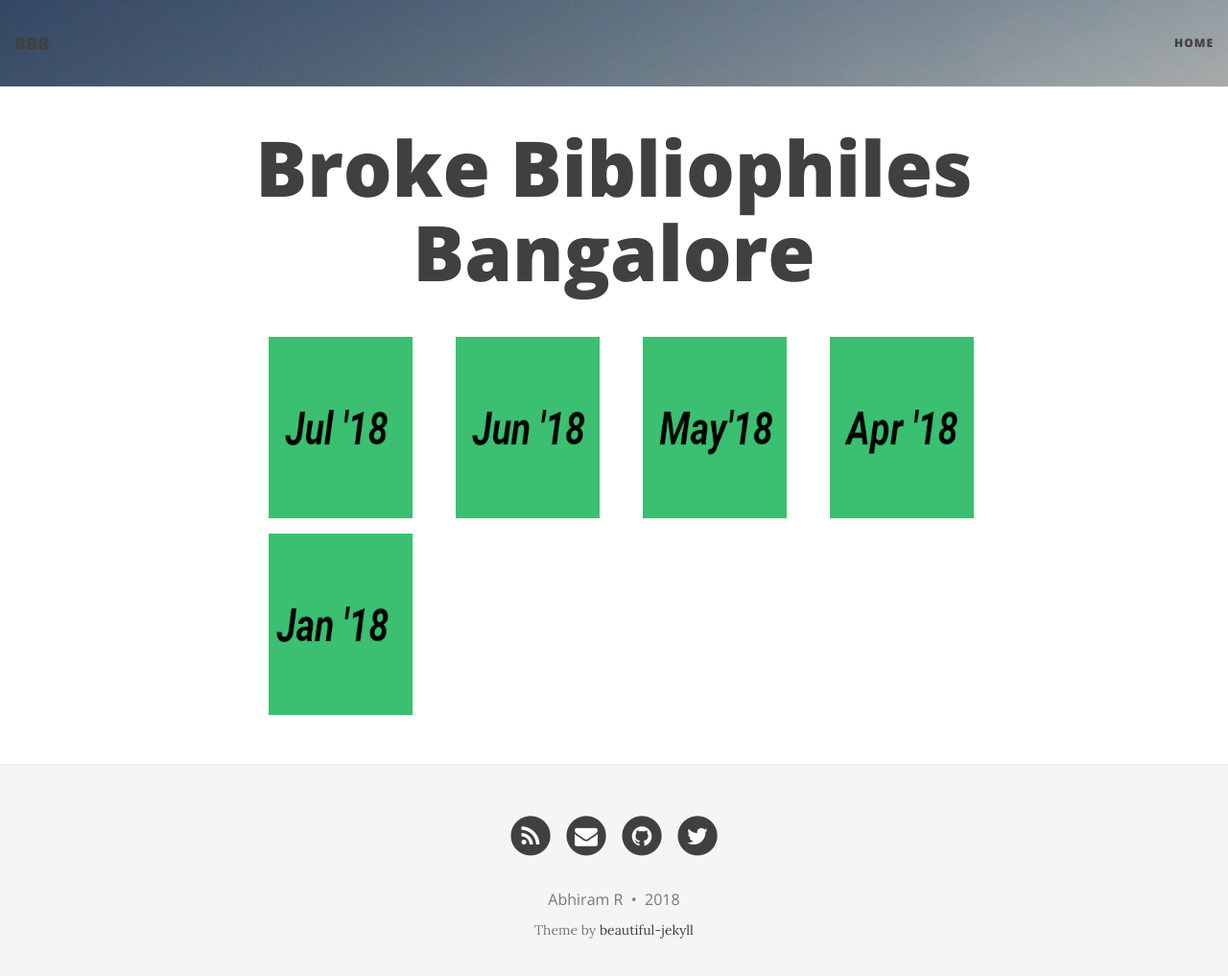
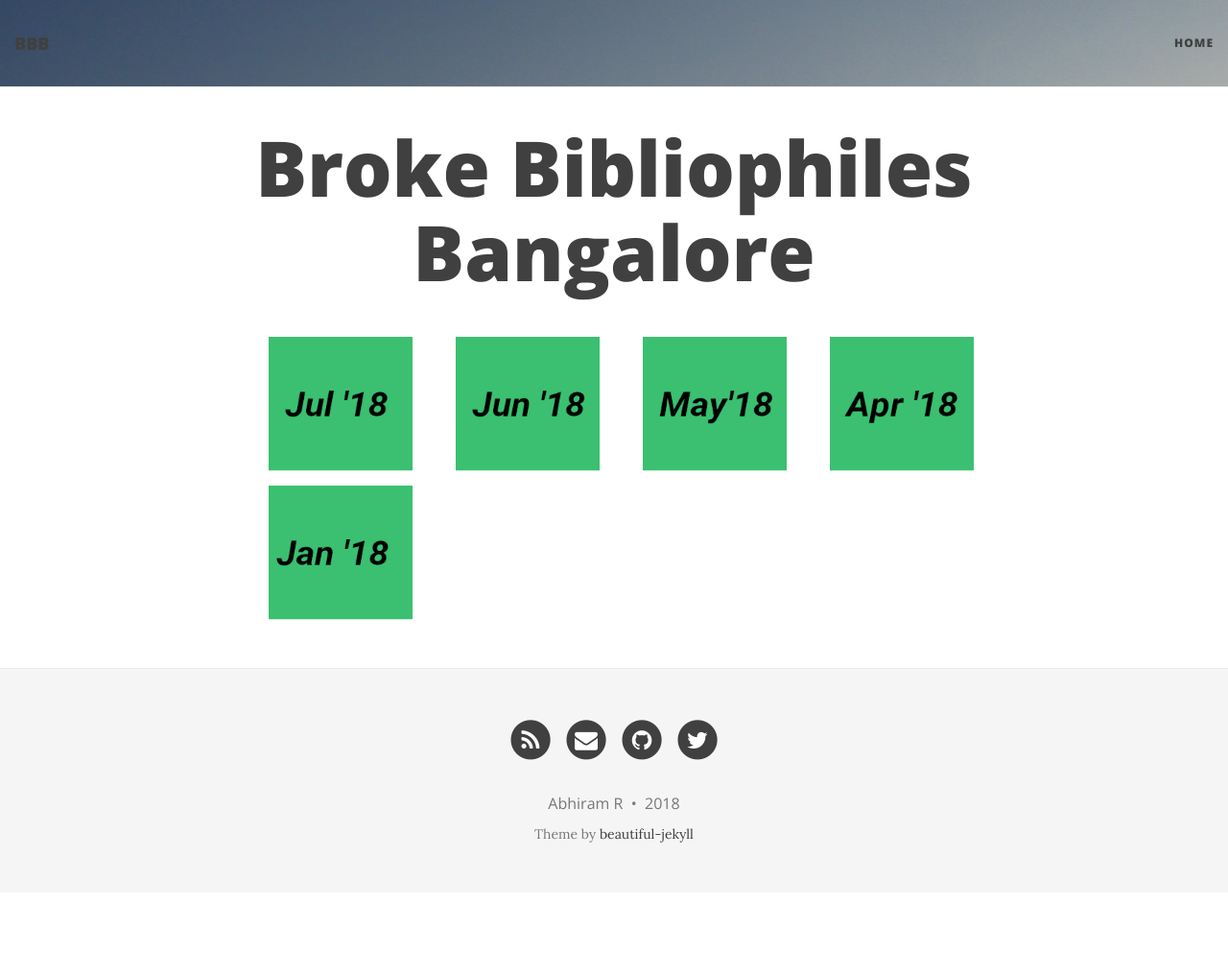
Before and after one commit to brokebibliophiles/brokebibliophiles.github.io, a Jekyll site: the page built from index.html, in a window 1280 px wide and 1030 px high. Shown: the top 1017 px of the window at 96% size. Built offline with Jekyll 4.4.1, drawn with Linux system fonts in a browser that asks for light colours; nearby versions of some CDN libraries; the list of posts is cut into pages by our own code.

Commit message:
Improving height/width ratios

```diff
--- a/css/main.css
+++ b/css/main.css
@@ -6,7 +6,7 @@ layout: null
 
 /* --- General --- */
 .book {
-    height: 205px;
+    height: 155px;
     width: 150px;
     padding: 15px 0 0 0;
     /*margin: auto;*/
```
